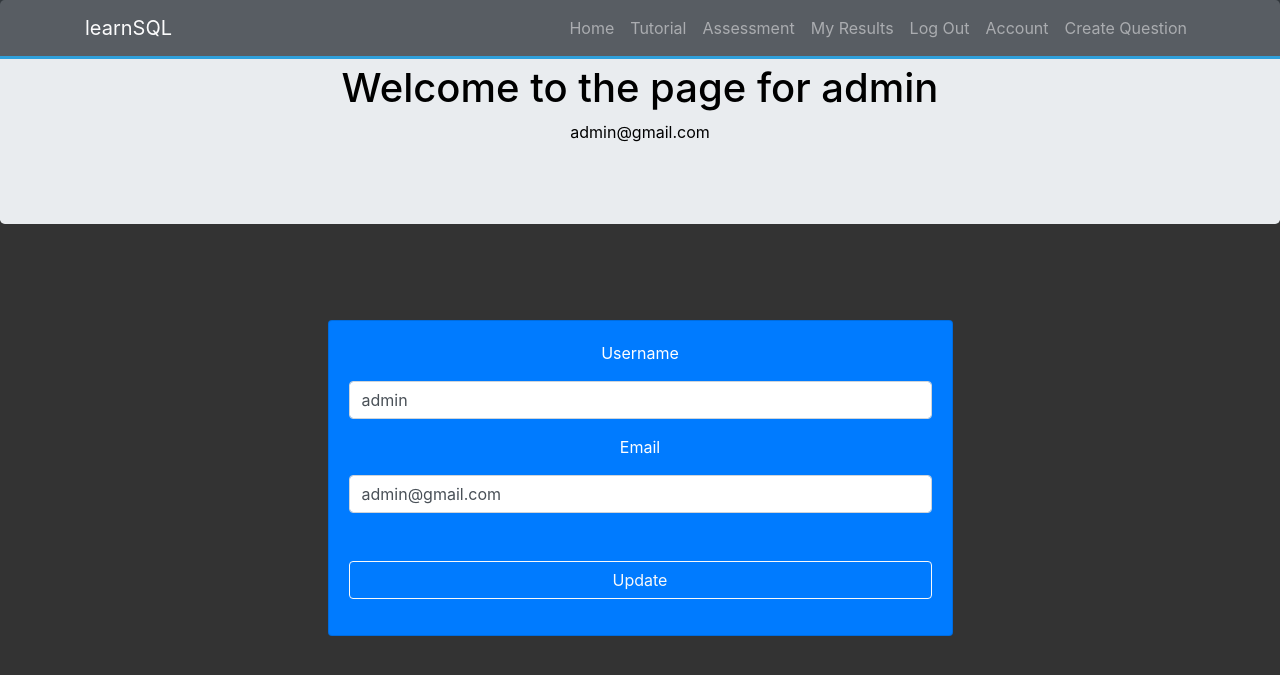
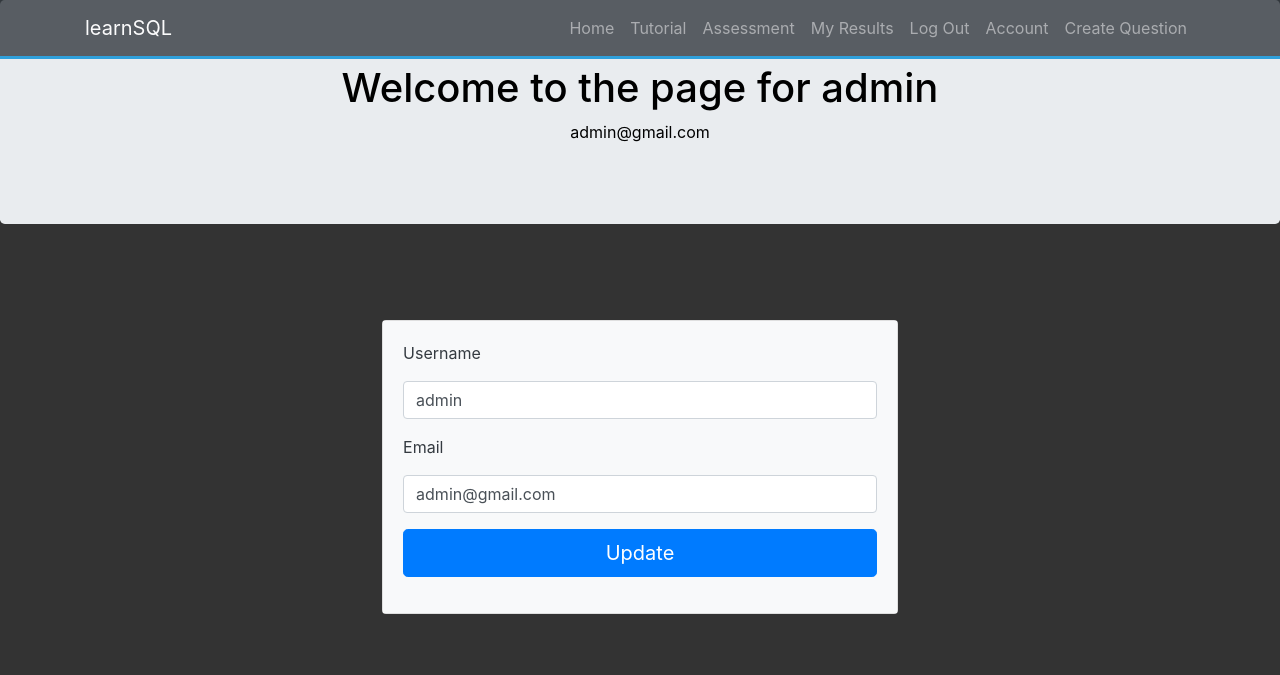
Before and after one commit to Ollie-lee/Agile_Proj2, a Flask app: page /account in a window 1280 px wide. Shown: the top 675 px of the page. Run offline with Flask 2, Linux system fonts and the light colour scheme; a user stored in the database is signed in; some libraries are stand-ins or nearby versions.

Commit message:
style account page

```diff
--- a/OnlineAssessment/templates/account.html
+++ b/OnlineAssessment/templates/account.html
@@ -9,9 +9,9 @@
 </div>
 
 <div class="row justify-content-center mt-5 pt-5">
-  <div class="col-lg-6">
-    <div class="card bg-primary text-center card-form">
-      <div class="card-body">
+  <div class="col-lg-5">
+    <div class="card">
+      <div class="card-body bg-light text-dark">
         <form method="POST" action="" enctype="multipart/form-data">
           {{ form.hidden_tag() }}
           <div class="form-group">
@@ -23,7 +23,7 @@
             {{form.email(class='form-control')  }}
           </div>
           <div class="form-group">
-            {{ form.submit(class="btn btn-outline-light btn-block mt-5") }}
+            {{ form.submit(class="btn btn-lg btn-primary btn-block") }}
           </div>
         </form>
       </div>
```
Also changed, not shown: OnlineAssessment/data.sqlite.
